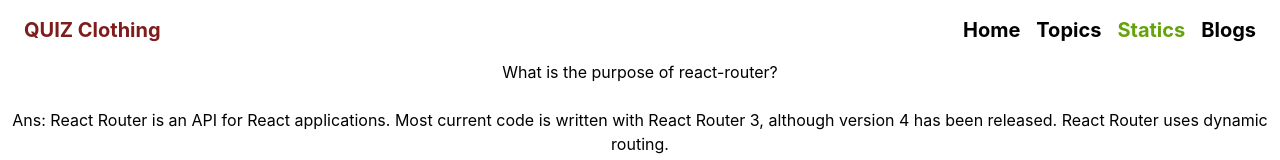
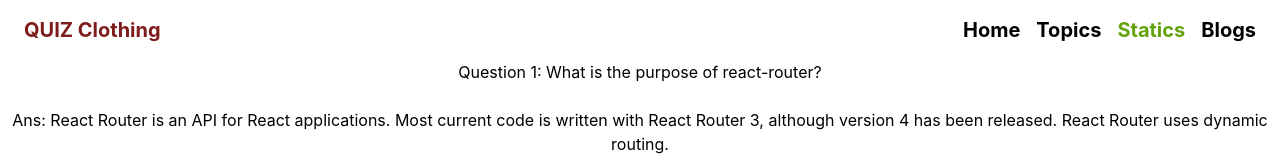
Before and after one commit to tushart681/assignment-9, a React (Create React App) app: page /blogs in a window 1280 px wide. Shown: the top 160 px of the page. Built offline with nearby package versions, Linux system fonts and the light colour scheme.

Commit message:
8th commit

```diff
--- a/src/components/blogs/Blogs.js
+++ b/src/components/blogs/Blogs.js
@@ -3,7 +3,7 @@ import React from 'react';
 const Blogs = () => {
     return (
         <div>
-            <h1>What is the purpose of react-router?</h1>
+            <h1>Question 1: What is the purpose of react-router?</h1>
             <br />
             <p>Ans: React Router is an API for React applications. Most current code is written with React Router 3, although version 4 has been released. React Router uses dynamic routing.</p>
             <br />
```
